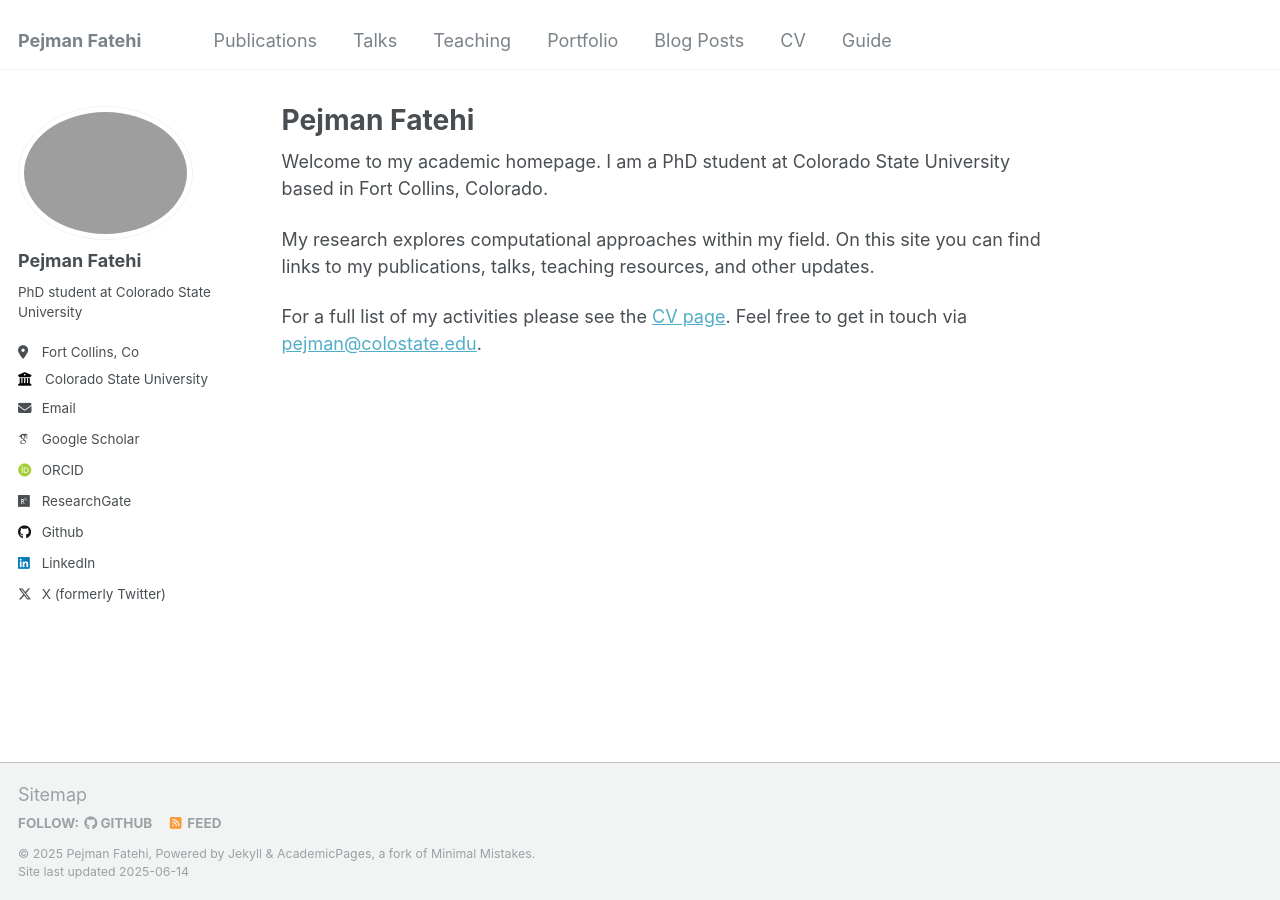
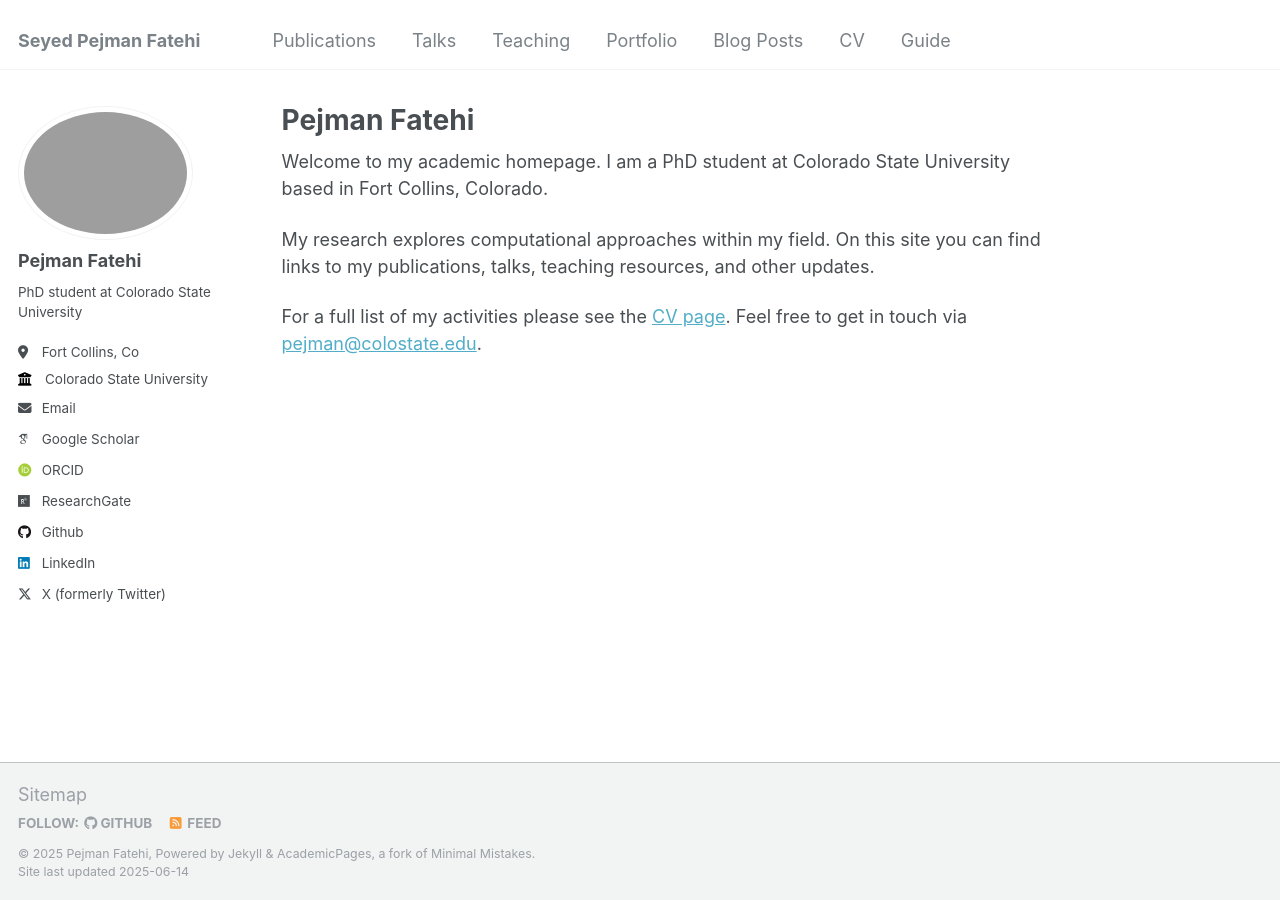
Before and after one commit to pejmanff/pejmanff.github.io, a Jekyll site: the page built from _pages/about.md, in a window 1280 px wide. Built offline with Jekyll 4.4.1, drawn with Linux system fonts in a browser that asks for light colours; some web fonts are replaced.

Commit message:
Update _config.yml

```diff
--- a/_config.yml
+++ b/_config.yml
@@ -1,6 +1,6 @@
 # Basic Site Settings
 locale                   : "en-US"
-title                    : "Pejman Fatehi"
+title                    : "Seyed Pejman Fatehi"
 title_separator          : "-"
 name                     : &name "Pejman Fatehi"
 description              : &description "PhD student at Colorado State University"
```
